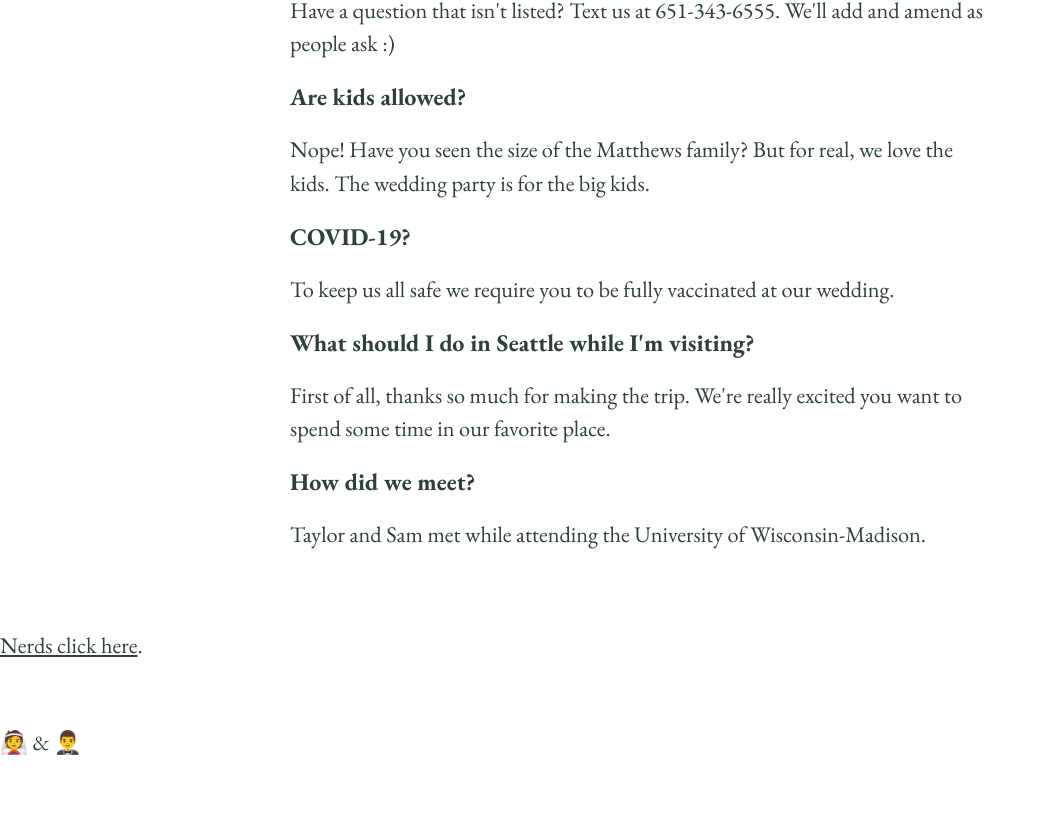
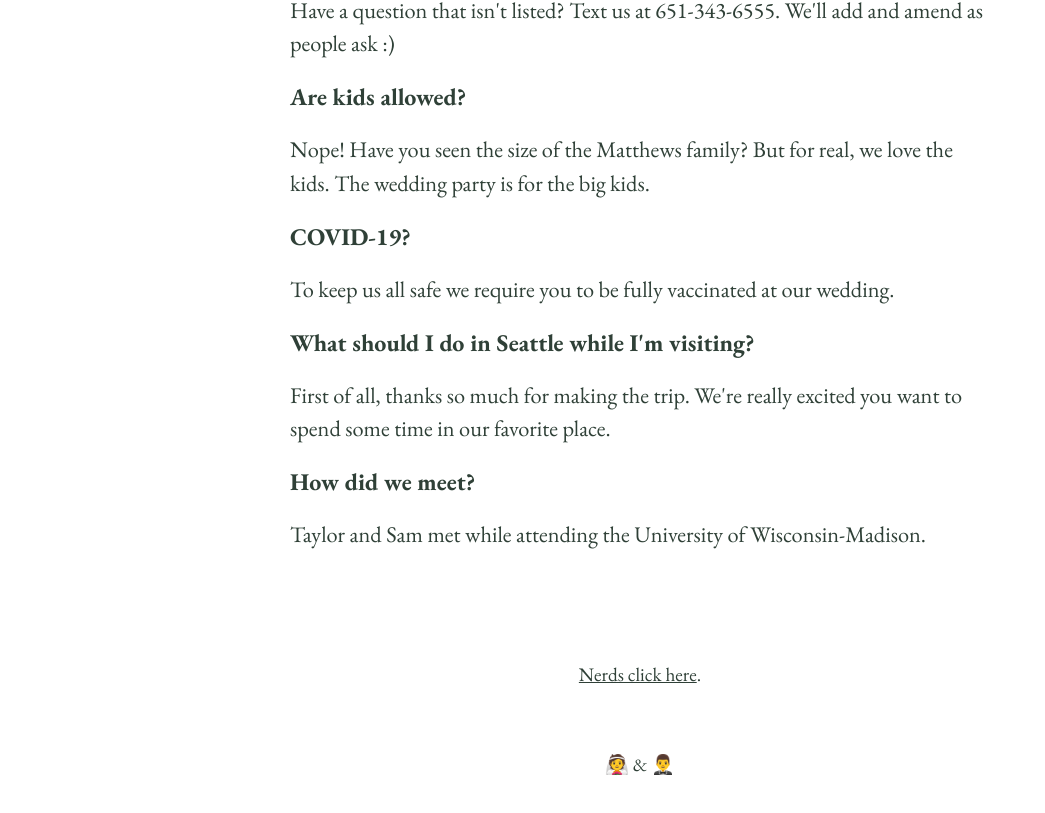
Before and after one commit to mapsam/tksm, a Next.js app: page / in a window 1280 px wide. Shown: the part 2879-3692 px from the top of the page, without its empty margins (0-1045 px from the left). Before the commit the page ends 3661 px from the top, so only its background shows below. Built offline with nearby package versions, Linux system fonts and the light colour scheme.

Commit message:
fix types

```diff
--- a/components/Footer.tsx
+++ b/components/Footer.tsx
@@ -1,9 +1,13 @@
+import Block from './Block';
+
 export default function Nav() : JSX.Element {
   return (
-    <div className="foot has-text-centered">
-      <p><a href="https://github.com/mapsam/tksm">Nerds click here</a>.</p>
-      <br />
-      <p>👰&nbsp;&amp;&nbsp;🤵‍♂️</p>
-    </div>
+    <Block id="FOOTER">
+      <footer>
+        <p><a href="https://github.com/mapsam/tksm" target="_blank">Nerds click here</a>.</p>
+        <br />
+        <p>👰&nbsp;&amp;&nbsp;🤵‍♂️</p>
+      </footer>
+    </Block>
   );
 }
--- a/components/Layout.tsx
+++ b/components/Layout.tsx
@@ -1,11 +1,8 @@
-import type { ReactNode } from 'react';
-import type { AppProps } from 'next/app'
-
 import Nav from './Nav';
 import Footer from './Footer';
 import React from 'react';
 
-export default function Layout(props: AppProps) : ReactNode {
+export default function Layout(props: any) : any {
   return (
     <React.Fragment>
     <div className="main is-family-primary is-size-5">
--- a/components/Rsvp.tsx
+++ b/components/Rsvp.tsx
@@ -13,8 +13,7 @@ export default function RSVP() {
     setRsvpData(d);
   }
 
-  async function sendRSVP(e: React.ChangeEvent<HTMLElement>) {
-    e.preventDefault();
+  async function sendRSVP() {
     setSubmitting(true);
     const response = await fetch('/api/rsvp', {
       method: 'POST',
--- a/package.json
+++ b/package.json
@@ -12,11 +12,9 @@
     "@zeit/next-sass": "^1.0.1",
     "googleapis": "^92.0.0",
     "next": "^11.1.3",
-    "node-sass": "^4.14.1",
     "normalize.css": "^8.0.1",
     "react": "17.0.2",
-    "react-dom": "17.0.2",
-    "sass": "^1.46.0"
+    "react-dom": "17.0.2"
   },
   "devDependencies": {
     "@types/node": "^17.0.23",
--- a/pages/api/rsvp/index.ts
+++ b/pages/api/rsvp/index.ts
@@ -1,6 +1,5 @@
 import type { NextApiRequest, NextApiResponse } from 'next';
 import type { sheets_v4, Auth } from 'googleapis';
-import type { APIResponse } from '../../lib/types';
 
 import { google } from 'googleapis';
 import { validateRequestBody, log } from '../../../lib/api';
--- a/styles/main.css
+++ b/styles/main.css
@@ -64,3 +64,10 @@ nav a {
     padding: 0 1rem;
     max-width: 700px;
 }
+
+footer {
+    text-align: center;
+}
+footer p {
+    font-size: 1.2em;
+}
```
Also changed, not shown: 1 other file (tests, documents, lock files or other folders).
